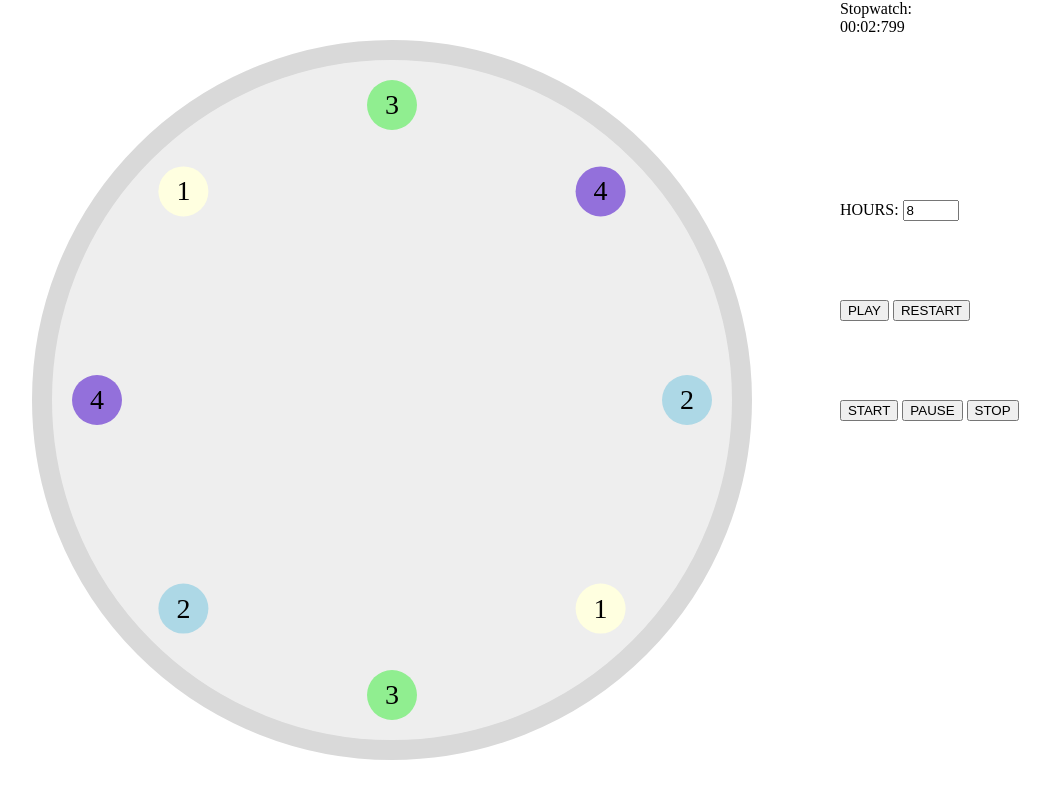
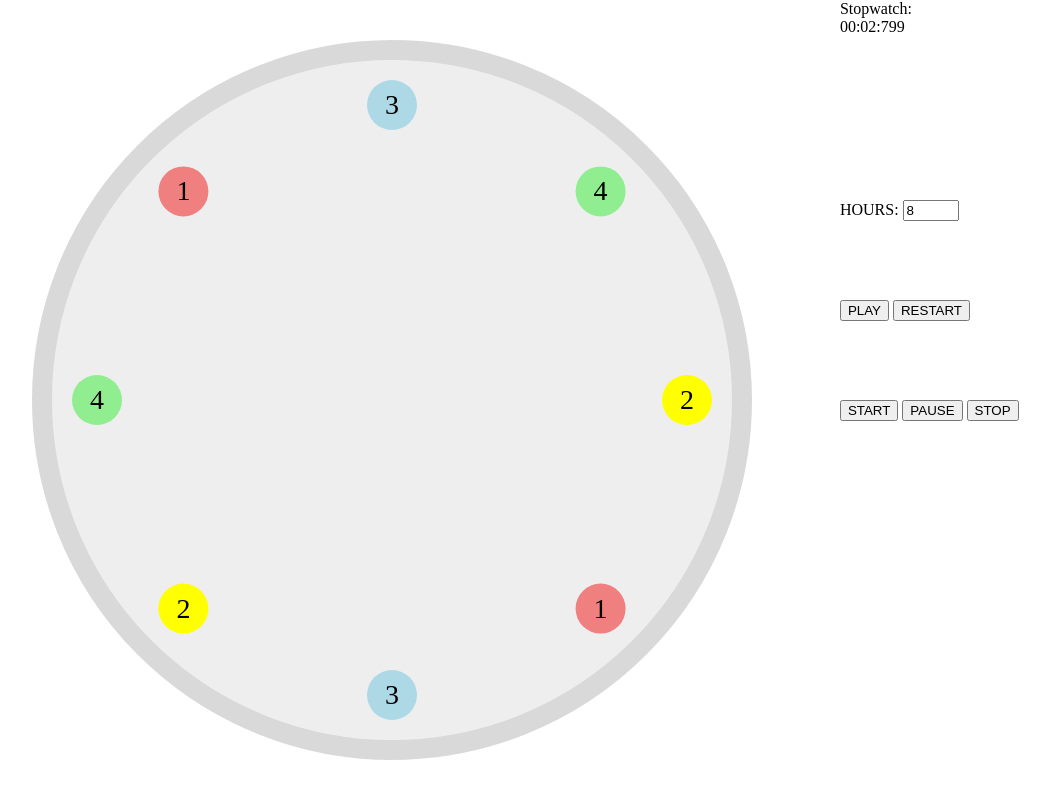
Before and after one commit to martin98m/ClockPuzzle, a plain HTML site: page index.html in a window 1280 px wide. Both pictures are taken after a click on the button "PLAY". Shown: the whole page, without its empty margins (8-1058 px from the left). Drawn offline with Linux system fonts and the light colour scheme.

Commit message:
Color support up to 12

```diff
--- a/css/color.css
+++ b/css/color.css
@@ -2,7 +2,7 @@
     background-color: lightcoral;
 }
 .yellow{
-    background-color: lightyellow;
+    background-color: yellow;
 }
 .blue{
     background-color: lightblue;
@@ -20,7 +20,7 @@
     background-color: sandybrown;
 }
 .beige{
-    background-color: beige;
+    background-color: greenyellow;
 }
 .orange{
     background-color: orange;
@@ -28,6 +28,12 @@
 .maroon{
     background-color: maroon;
 }
+.teal{
+    background-color: teal;
+}
+.magenta{
+    background-color: magenta;
+}
 .locked{
     background-color: grey;
 }
--- a/js/ClockPuzzle.js
+++ b/js/ClockPuzzle.js
@@ -1,6 +1,6 @@
 console.log("ClockPuzzle.js loading...");
 
-const clockColor = ["red", "yellow", "blue", "green", "purple", "pink", "brown", "beige", "orange", "maroon"];
+const clockColor = ["red", "yellow", "blue", "green", "purple", "pink", "brown", "beige", "orange", "maroon", "teal", "magenta"];
 // let clockArray = [3, 3, 2, 4, 3, 1, 2, 3];
 let clockArray = [];
 
@@ -80,7 +80,7 @@ function gameSetUp() {
         hourSpot.className = "hourSpot";
         let hourSpotCircle = document.createElement("div");
 
-        hourSpotCircle.className = "hour_circle " + clockColor[item];
+        hourSpotCircle.className = "hour_circle " + clockColor[item - 1];
         hourSpotCircle.innerText = item.toString();
         hourSpotCircle.id = "ID0" + index;
         hourSpotCircle.style.transform = `rotate(-${index * (360 / game.hourCount)}deg)`;
```
